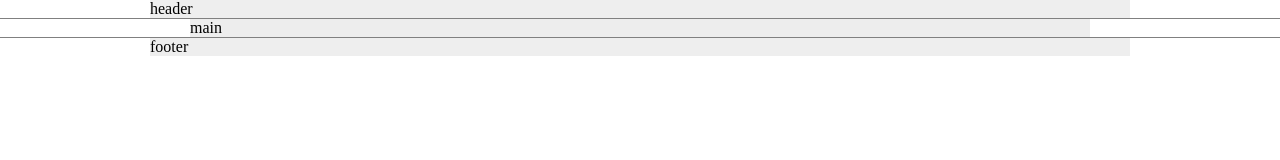
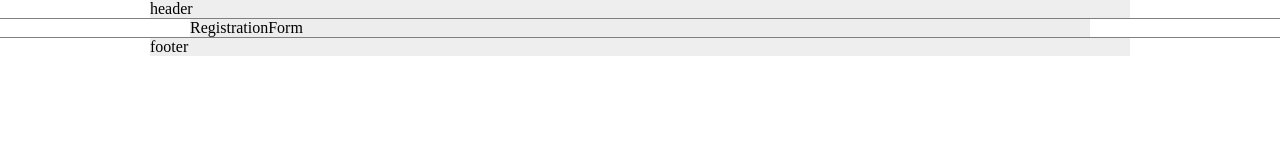
Before and after one commit to jasonconnor/wwoe, a React (Create React App) app in the folder client/: page /register in a window 1280 px wide. Shown: the top 160 px of the page. Built offline with nearby package versions, Linux system fonts and the light colour scheme.

Commit message:
Setup Basic Components and React Router Dom Switch

```diff
--- /dev/null
+++ b/client/src/components/Forms/LoginForm.js
@@ -0,0 +1,11 @@
+import * as S from './style'
+
+const LoginForm = () => {
+  return (
+    <S.Form>
+      LoginForm
+    </S.Form>
+  )
+}
+
+export default LoginForm
--- /dev/null
+++ b/client/src/components/Forms/RegistrationForm.js
@@ -0,0 +1,11 @@
+import * as S from './style'
+
+const RegistrationForm = () => {
+  return (
+    <S.Form>
+      RegistrationForm
+    </S.Form>
+  )
+}
+
+export default RegistrationForm
--- /dev/null
+++ b/client/src/components/Forms/style.js
@@ -0,0 +1,5 @@
+import styled from 'styled-components'
+
+export const Form = styled.form`
+
+`
--- /dev/null
+++ b/client/src/components/Index/Index.js
@@ -0,0 +1,7 @@
+const Index = () => {
+  return (
+    <h1>What Would Olivia Eat</h1>
+  )
+}
+
+export default Index
--- a/client/src/components/Main/Main.js
+++ b/client/src/components/Main/Main.js
@@ -1,10 +1,20 @@
+import {Switch, Route} from 'react-router-dom'
+
+import Index from '../Index/Index'
+import LoginForm from '../Forms/LoginForm'
+import RegistrationForm from '../Forms/RegistrationForm'
+
 import * as S from './style'
 
 const Main = () => {
   return (
     <S.Main>
       <S.Wrapper>
-        main
+        <Switch>
+          <Route exact path='/' component={Index} />
+          <Route exact path='/login' component={LoginForm} />
+          <Route exact path='/register' component={RegistrationForm} />
+        </Switch>
       </S.Wrapper>
     </S.Main>
   )
```
